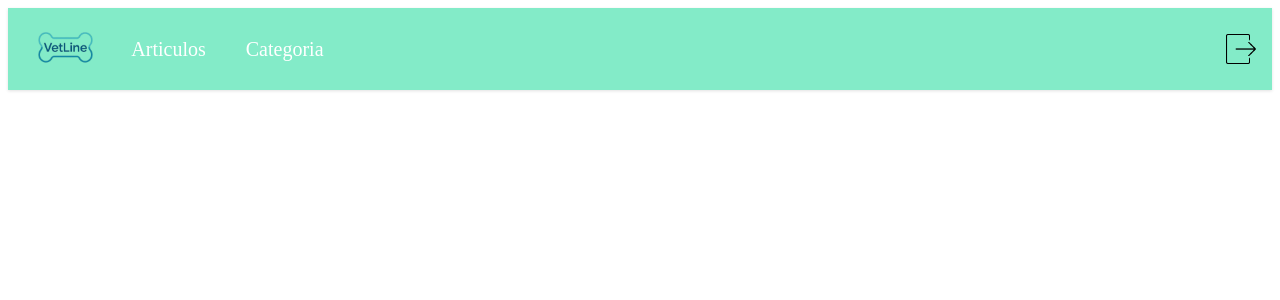
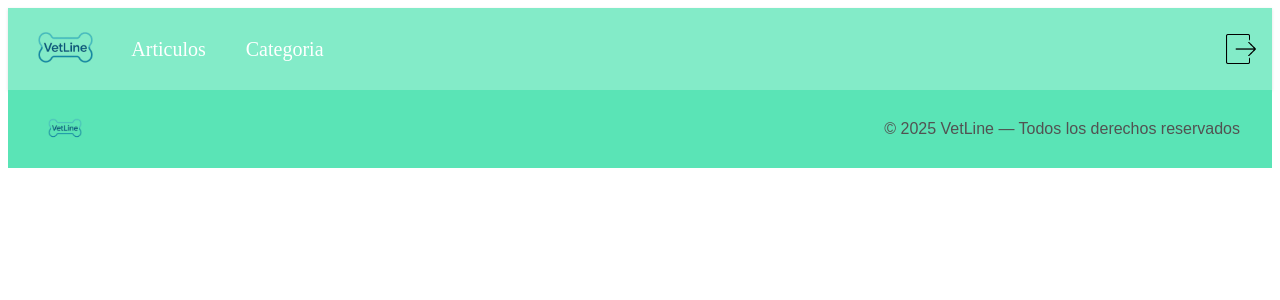
Before and after one commit to VetLine-CIPFPMislata/administration-front, an Angular app: page / in a window 1280 px wide. Shown: the top 300 px of the page. Built offline with nearby package versions, Linux system fonts and the light colour scheme.

Commit message:
feat(VetLine/sprint#32) Create footer

```diff
--- /dev/null
+++ b/src/app/Components/footer/footer.html
@@ -0,0 +1,9 @@
+<footer class="c-footer">
+	<div class="c-footer__inner">
+		<img class="c-footer__logo" src="Vetline-Photoroom.png" alt="Footer logo"/>
+
+		<div class="c-footer__content">
+			<p class="c-footer__text">© {{ currentYear }} VetLine — Todos los derechos reservados</p>
+		</div>
+	</div>
+</footer>
--- /dev/null
+++ b/src/app/Components/footer/footer.scss
@@ -0,0 +1,43 @@
+.c-footer {
+	background: var(--mls-sys-color-secundario-6);
+	color: var(--mls-sys-color-gris-11);
+	padding: var(--mls-sys-padding-4) var(--mls-sys-padding-5);
+
+
+	&__inner {
+
+		margin: 0 auto;
+		display: flex;
+		align-items: center;
+		gap: var(--mls-sys-gap-3);
+		justify-content: space-between;
+	}
+
+	&__logo {
+		width: var(--mls-sys-width-4);
+	}
+
+	&__content {
+		flex: 1;
+		text-align: right;
+	}
+
+	&__text {
+		margin: 0;
+		font-size: var(--mls-sys-font-size-3);
+        font-family: var(--mls-sys-font-PoetsenOne, sans-serif);
+	}
+}
+
+@media (max-width: 600px) {
+	.site-footer__inner {
+		flex-direction: column;
+		align-items: center;
+		text-align: center;
+	}
+
+	.site-footer__content {
+		text-align: center;
+		margin-top: 8px;
+	}
+}
--- /dev/null
+++ b/src/app/Components/footer/footer.ts
@@ -0,0 +1,11 @@
+import { Component } from '@angular/core';
+
+@Component({
+  selector: 'app-footer',
+  imports: [],
+  templateUrl: './footer.html',
+  styleUrl: './footer.scss',
+})
+export class Footer {
+  currentYear = new Date().getFullYear();
+}
--- a/src/app/Components/header/header.html
+++ b/src/app/Components/header/header.html
@@ -3,7 +3,7 @@
         <img src="Vetline-Photoroom.png" alt="Vetline Logo" class="header__logo" routerLink="/">
         <nav class="header__nav">
             <a routerLink="/articulos" class="header__link">Articulos</a>
-            <a routerLink="/categoria" class="header__link">Categoria</a>
+            <a routerLink="/category" class="header__link">Categoria</a>
         </nav>
     </div>
     <img src="icons8-salida-100.png" alt="Salir" class="header__exit-icon" routerLink="/login">
--- a/src/app/app.html
+++ b/src/app/app.html
@@ -1,2 +1,3 @@
 <app-header></app-header>
 <router-outlet></router-outlet>
+<app-footer></app-footer>
--- a/src/app/app.ts
+++ b/src/app/app.ts
@@ -1,10 +1,11 @@
 import { Component, signal } from '@angular/core';
 import { RouterOutlet } from '@angular/router';
 import { Header } from './Components/header/header';
+import { Footer } from "./Components/footer/footer";
 
 @Component({
   selector: 'app-root',
-  imports: [RouterOutlet, Header],
+  imports: [RouterOutlet, Header, Footer],
   templateUrl: './app.html',
   styleUrl: './app.scss'
 })
--- a/src/app/scss/02_base/_index.scss
+++ b/src/app/scss/02_base/_index.scss
@@ -0,0 +1 @@
+@forward "_typography";
```
Also changed, not shown: 1 other file (tests, documents, lock files or other folders).
